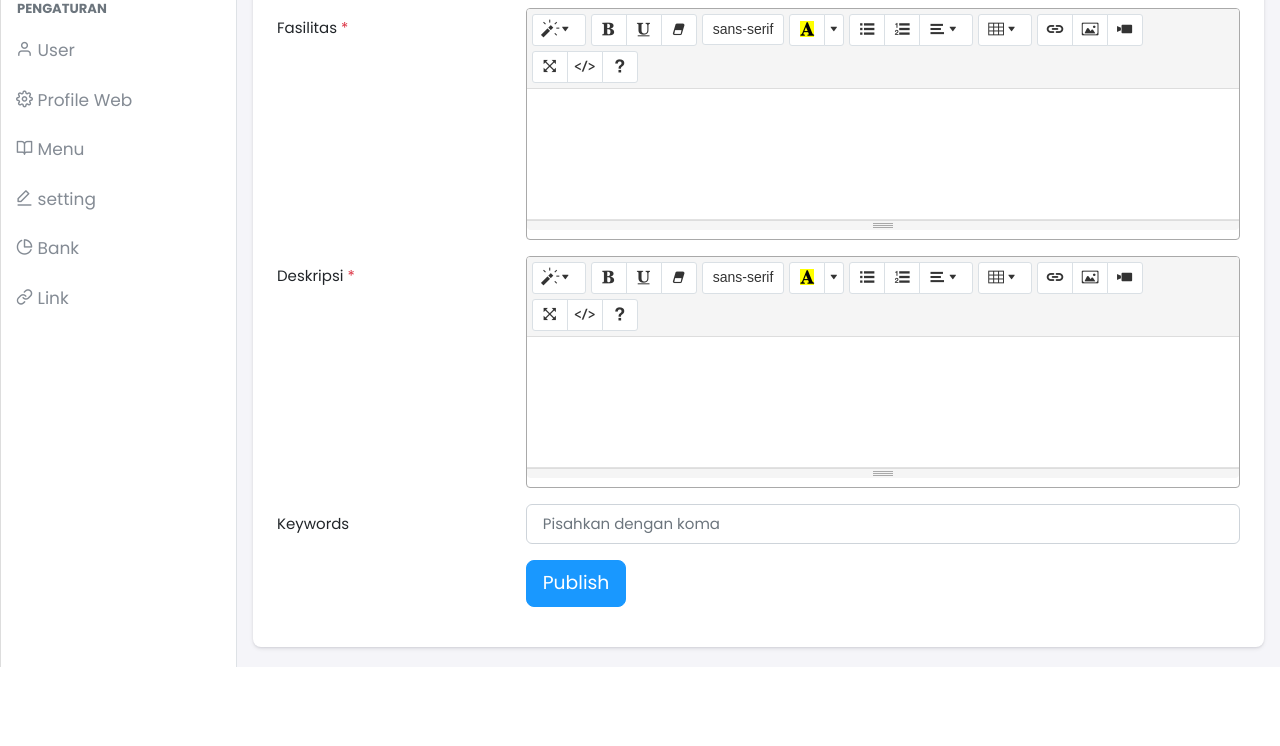
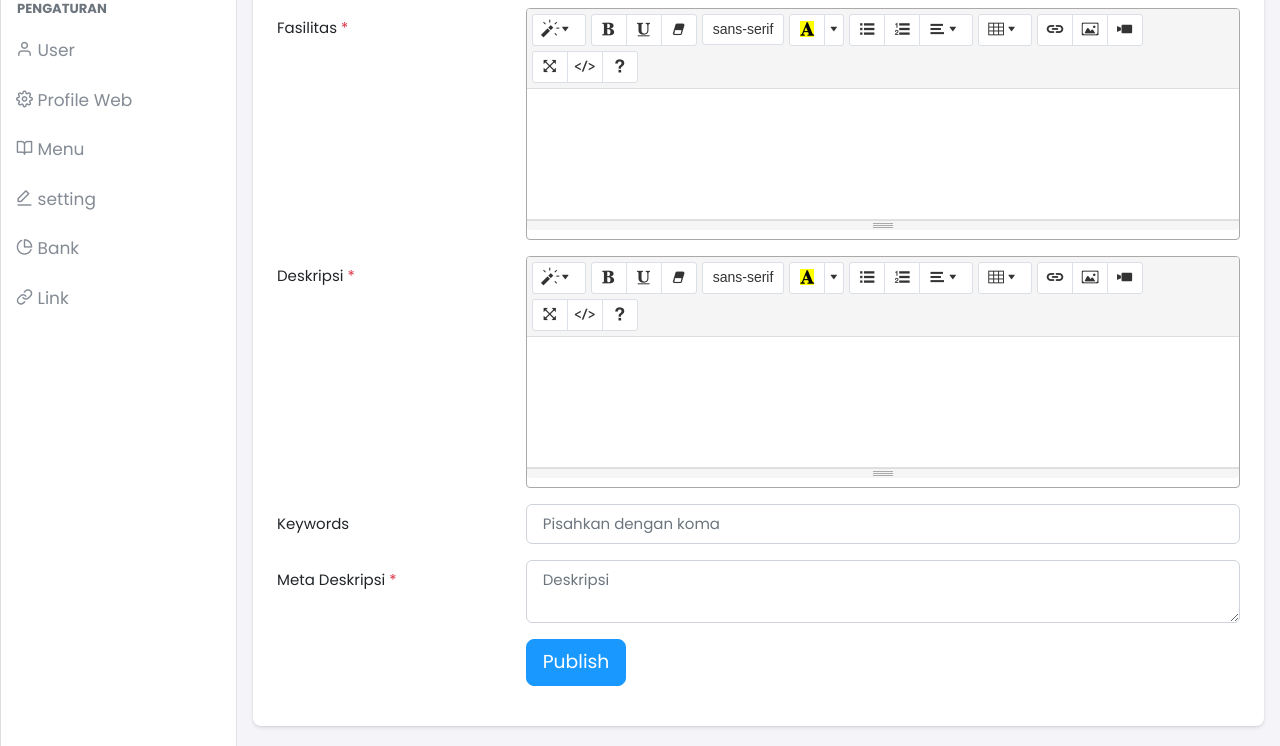
Before and after one commit to edi-prasetyo/travel, a CodeIgniter app: page /database/index.php/admin/tour/create in a window 1280 px wide. Shown: the part 442-1188 px from the top of the page. Before the commit the page ends 1109 px from the top, so only its background shows below. Run offline with CodeIgniter, Linux system fonts and the light colour scheme; the visitor is signed in with stand-in values (Sample User, id 1); data that the repository does not hold is empty; some libraries are stand-ins or nearby versions; some web fonts are replaced.

Commit message:
add meta description

```diff
--- a/application/controllers/admin/Tour.php
+++ b/application/controllers/admin/Tour.php
@@ -126,11 +126,12 @@ class Tour extends CI_Controller
                     'tour_facility'             => $this->input->post('tour_facility'),
                     'tour_price'                => $this->input->post('tour_price'),
                     'tour_duration'             => $this->input->post('tour_duration'),
-                    'tour_facility'          => $this->input->post('tour_facility'),
+                    'tour_facility'             => $this->input->post('tour_facility'),
                     'tour_description'          => $this->input->post('tour_description'),
                     'tour_image'                => $upload_data['uploads']['file_name'],
                     'tour_status'               => $this->input->post('tour_status'),
                     'tour_keywords'             => $this->input->post('tour_keywords'),
+                    'meta_description'          => $this->input->post('meta_description'),
                     'tour_title_en'             => $this->input->post('tour_title_en'),
                     'tour_facility_en'          => $this->input->post('tour_facility_en'),
                     'tour_description_en'       => $this->input->post('tour_description_en'),
@@ -212,11 +213,12 @@ class Tour extends CI_Controller
                         'tour_title'                => $this->input->post('tour_title'),
                         'tour_price'                => $this->input->post('tour_price'),
                         'tour_duration'             => $this->input->post('tour_duration'),
-                        'tour_facility'          => $this->input->post('tour_facility'),
+                        'tour_facility'             => $this->input->post('tour_facility'),
                         'tour_description'          => $this->input->post('tour_description'),
                         'tour_image'                => $upload_data['uploads']['file_name'],
                         'tour_status'               => $this->input->post('tour_status'),
                         'tour_keywords'             => $this->input->post('tour_keywords'),
+                        'meta_description'          => $this->input->post('meta_description'),
                         'tour_title_en'             => $this->input->post('tour_title_en'),
                         'tour_facility_en'          => $this->input->post('tour_facility_en'),
                         'tour_description_en'       => $this->input->post('tour_description_en'),
@@ -239,6 +241,7 @@ class Tour extends CI_Controller
                         'tour_description'          => $this->input->post('tour_description'),
                         'tour_status'               => $this->input->post('tour_status'),
                         'tour_keywords'             => $this->input->post('tour_keywords'),
+                        'meta_description'          => $this->input->post('meta_description'),
                         'tour_title_en'             => $this->input->post('tour_title_en'),
                         'tour_facility_en'          => $this->input->post('tour_facility_en'),
                         'tour_description_en'       => $this->input->post('tour_description_en'),
--- a/application/views/admin/tour/create.php
+++ b/application/views/admin/tour/create.php
@@ -81,6 +81,15 @@
                 <input type="text" class="form-control" name="tour_keywords" placeholder="Pisahkan dengan koma" value="<?php echo set_value('tour_keywords'); ?>">
             </div>
         </div>
+        <div class="form-group row mb-3">
+            <label class="col-lg-3 col-form-label">Meta Deskripsi <span class="text-danger">*</span>
+            </label>
+            <div class="col-lg-9">
+                <textarea class="form-control" name="meta_description" placeholder="Deskripsi" required><?php echo set_value('meta_description'); ?></textarea>
+                <div class="invalid-feedback">Silahkan Isi Meta Deskripsi</div>
+            </div>
+        </div>
+
         <?php if ($setting->language == 1) : ?>
             <hr>
             <div class="form-group row mb-3">
--- a/application/views/front/tour/detail.php
+++ b/application/views/front/tour/detail.php
@@ -18,7 +18,7 @@ $bank   = $this->bank_model->get_allbank();
     <meta name="viewport" content="width=device-width, initial-scale=1, shrink-to-fit=no">
     <title><?php echo $meta->title ?> | <?php echo $meta->tagline ?></title>
     <link rel="shortcut icon" href="<?php echo base_url('assets/img/logo/' . $meta->favicon); ?>">
-    <meta name="description" content="<?php echo $deskripsi ?>">
+    <meta name="description" content="<?php echo $tour->meta_description; ?>">
     <meta name="keywords" content="<?php echo $meta->title . ',' . $tour->tour_keywords ?>">
     <meta name="author" content="<?php echo $meta->title ?>">
     <meta name="google-site-verification" content="<?php echo $meta->google_meta ?>" />
@@ -27,11 +27,11 @@ $bank   = $this->bank_model->get_allbank();
     <meta property="og:locale" content="en_US" />
     <meta property="og:type" content="website" />
     <meta property="og:title" content="<?php echo $tour->tour_title; ?>" />
-    <meta property="og:description" content="<?php echo $deskripsi ?>" />
+    <meta property="og:description" content="<?php echo $tour->meta_description ?>" />
     <meta property="og:url" content="<?php echo base_url(); ?>" />
     <meta property="og:image" content="<?php echo base_url('assets/img/tour/' . $tour->tour_image); ?>" />
     <meta property="og:site_name" content="<?php echo $meta->title ?>" />
-    <meta name="twitter:description" content="<?php echo $deskripsi ?>" />
+    <meta name="twitter:description" content="<?php echo $tour->meta_description ?>" />
     <meta name="twitter:title" content="<?php echo $tour->tour_title ?>" />
     <link rel="stylesheet" href="<?php echo base_url() ?>assets/template/web/vendor/offcanvas/offcanvas.css">
     <link href="<?php echo base_url('assets/template/web/vendor/icons/feather-icons/feather.css'); ?>" rel="stylesheet">
```
Also changed, not shown: application/views/admin/tour/update.php (+9 -0 lines).
